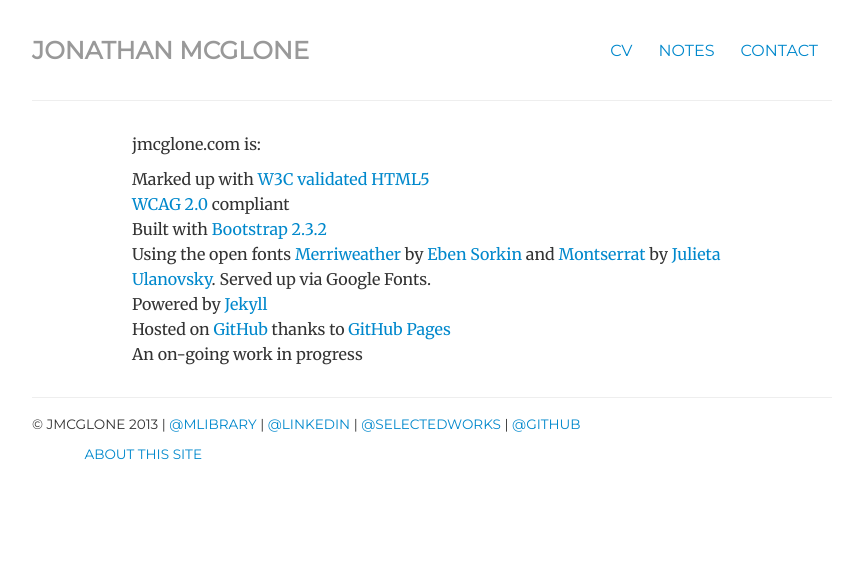
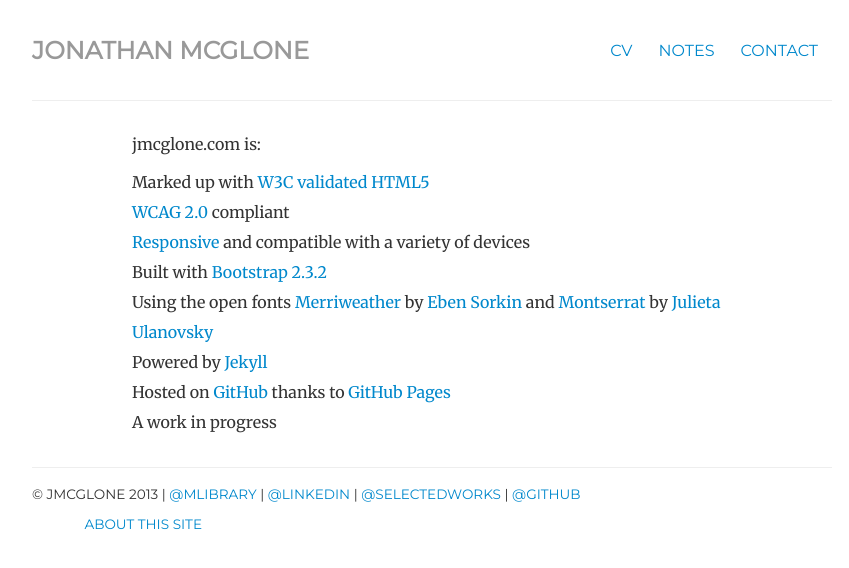
Before and after one commit to jmcglone/jmcglone.github.io, a Jekyll site: the page built from about/index.html, in a window 1280 px wide. Shown: the top 568 px of the page, without its empty margins (208-1057 px from the left). Built offline with Jekyll 4.4.1, drawn with Linux system fonts in a browser that asks for light colours; nearby versions of some CDN libraries.

Commit message:
fixes here and there...

```diff
--- a/about/index.html
+++ b/about/index.html
@@ -10,11 +10,12 @@
       <ul class="unstyled">
         <li>Marked up with <a href="http://validator.w3.org/check?uri=http%3A%2F%2Fjmcglone.com%2F" title="HTML5 Validator">W3C validated HTML5</a></li>
         <li><a href="http://www.w3.org/TR/WCAG20/" title="WCAG 2.0">WCAG 2.0</a> compliant</li>
+        <li><a href="http://alistapart.com/article/responsive-web-design" title="Responsive Web Design at A List Apart">Responsive</a> and compatible with a variety of devices</li>
         <li>Built with <a href="http://getbootstrap.com/2.3.2/" title="Bootstrap 2.3.2">Bootstrap 2.3.2</a></li>
-        <li>Using the open fonts <a href="http://www.google.com/fonts/specimen/Merriweather" title ="Merriweather">Merriweather</a> by <a href="https://plus.google.com/106288796449831139244/about" title="Eben Sorkin">Eben Sorkin</a> and <a href="http://www.google.com/fonts/specimen/Montserrat" title="Montserrat">Montserrat</a> by <a href="http://www.zkysky.com.ar/" title="ZkySky Design">Julieta Ulanovsky</a>. Served up via Google Fonts.</li>
+        <li>Using the open fonts <a href="http://www.google.com/fonts/specimen/Merriweather" title ="Merriweather">Merriweather</a> by <a href="https://plus.google.com/106288796449831139244/about" title="Eben Sorkin">Eben Sorkin</a> and <a href="http://www.google.com/fonts/specimen/Montserrat" title="Montserrat">Montserrat</a> by <a href="http://www.zkysky.com.ar/" title="ZkySky Design">Julieta Ulanovsky</a></li>
         <li>Powered by <a href="http://jekyllrb.com/" title="Jekyll">Jekyll</a></li>
         <li>Hosted on <a href="http://github.com/jmcglone/jmcglone.github.io" title="This site hosted on GitHub">GitHub</a> thanks to <a href="http://pages.github.com/" title="GitHub Pages">GitHub Pages</a></li>
-        <li>An on-going work in progress</li>
+        <li>A work in progress</li>
       </ul>
 
   </div>
--- a/css/style.css
+++ b/css/style.css
@@ -47,4 +47,4 @@
 iframe {font-family: 'Merriweather', Georgia, Times; font-size: 16px;}
 
 /* About */
-.about ul.unstyled li { line-height: 25px; }
+.about ul.unstyled li { line-height: 30px; text-indent: 30px margin-left: -30px;}
--- a/index.html
+++ b/index.html
@@ -9,12 +9,12 @@
 <!-- <div class="jumbotron"> -->
 	<div class="row">
 	<div class="span3">
-	<img  class="img-circle " alt="Jonathan McGlone" src="http://www.lib.umich.edu/sites/default/files/pictures/picture-30439-1376312179.jpg">
+	<img  class="img-circle " alt="Jonathan McGlone" src="img/jmcglone-250px.png">
 	</div>
 
 	<div class="span7">
-	<p class="lead">Hi, I'm Jonathan McGlone and I make things on the web for academic libraries and publishers.</p>
-	<p>I'm a lot of things: librarian, front-end developer, UI designer, digital publisher, managing editor and music enthusiast living in Plymouth, Michigan and working for <a href="http://www.publishing.umich.edu">Michigan Publishing</a> at the <a href="http://www.lib.umich.edu">University of Michigan Library</a>.</p>
+	<p class="lead">Hi, I'm Jonathan McGlone and I make things on the web for academic libraries and scholarly publishers.</p>
+	<p>I get by as a librarian, front-end developer, UI designer, digital publisher, managing editor and music enthusiast living in Plymouth, Michigan and working for <a href="http://www.publishing.umich.edu">Michigan Publishing</a> at the <a href="http://www.lib.umich.edu">University of Michigan Library</a>.</p>
 	<p>I'm also available for hire as a freelance web-developer or consultant. <a href="contact">Drop me a line</a> about your project if you're interested in working with me.</p>
 	</div>
 	</div>
```
Also changed, not shown: img/jmcglone-250px.png (added).
